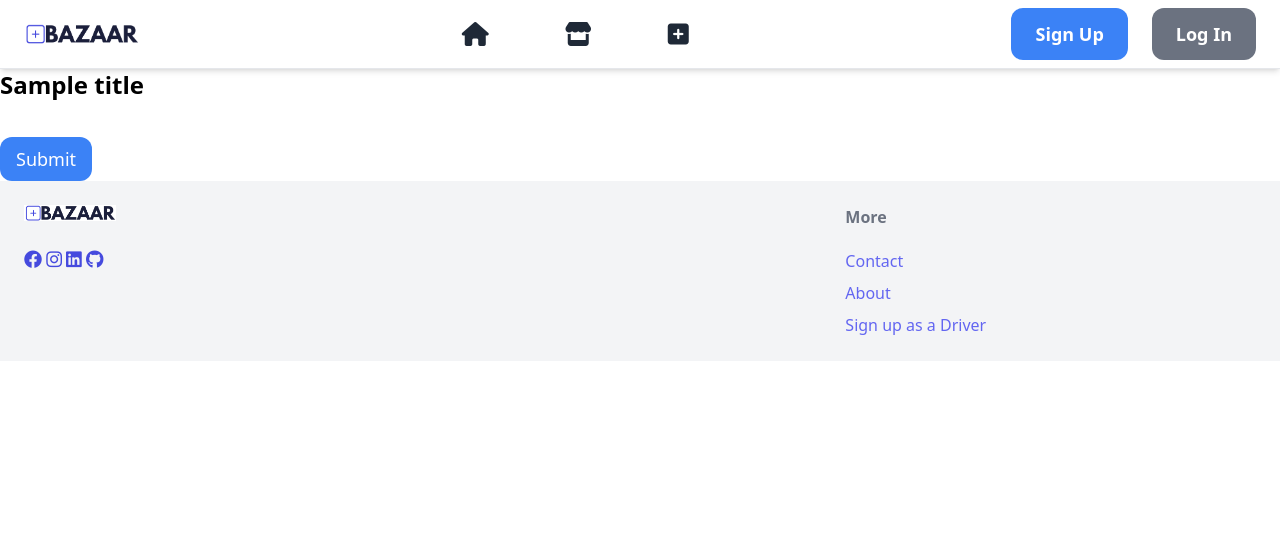
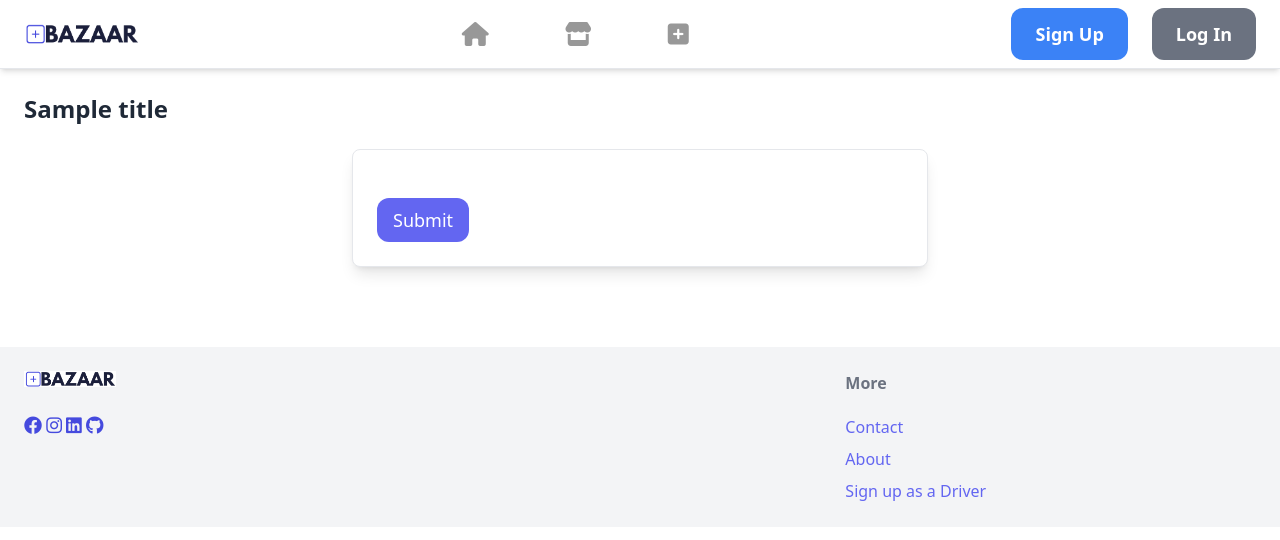
Before and after one commit to Mazi-Ahmed/Bazaar-App, a Django app: template bazaar/product/templates/product/form.html in a window 1280 px wide. Shown: the top 540 px of the page. Run offline with Django 3.2, Linux system fonts and the light colour scheme; the template is opened without the code that fills it: most values are stand-ins (such as "Sample title", 1, 10 or a date in 2020); some libraries are stand-ins or nearby versions.

Commit message:
Added dark mode feature - incomplete

```diff
--- a/bazaar/core/static/css/style.css
+++ b/bazaar/core/static/css/style.css
@@ -18,3 +18,12 @@
     border-radius: 8px;
     overflow: hidden;
 }
+
+body.dark-mode {
+    background-color: rgba(0, 0, 0, 0.85) !important;
+    color: #ffffff !important;
+}
+
+body.dark-mode a {
+    color: #bb86fc;
+}
--- a/bazaar/core/templates/core/base.html
+++ b/bazaar/core/templates/core/base.html
@@ -2,6 +2,7 @@
 <!doctype html>
 
 <html>
+
 <head>
     <meta charset="utf-8">
     <meta name="viewport" content="width=device-width, initial-scale=1.0">
@@ -23,17 +24,23 @@
 
         <div class="flex-grow text-center">
             <div class="space-x-6 inline-flex">
-                    <a href="/" class="flex items-center px-6 py-2 rounded-xl border-2 transition-colors duration-300
+                <a href="/"
+                    class="flex items-center px-6 py-2 rounded-xl border-2 transition-colors duration-300
                         {% if active_page == 'home' %}border-indigo-500 text-indigo-500{% else %}border-transparent hover:border-indigo-400{% endif %}">
-                        <i class="fa-solid fa-house text-2xl {% if active_page == 'home' %}text-indigo-500{% else %}text-gray-800{% endif %}"></i>
+                    <i
+                        class="fa-solid fa-house text-2xl" style="color:#989898"></i>
                 </a>
-                    <a href="{% url 'product:products' %}" class="flex items-center px-6 py-2 rounded-xl border-2 transition-colors duration-300
+                <a href="{% url 'product:products' %}"
+                    class="flex items-center px-6 py-2 rounded-xl border-2 transition-colors duration-300
                         {% if active_page == 'products' %}border-indigo-500 text-indigo-500{% else %}border-transparent hover:border-indigo-400{% endif %}">
-                        <i class="fa-solid fa-store text-2xl {% if active_page == 'products' %}text-indigo-500{% else %}text-gray-800{% endif %}"></i>
+                    <i
+                        class="fa-solid fa-store text-2xl" style="color:#989898"></i>
                 </a>
-                    <a href="{% url 'product:new' %}" class="flex items-center px-6 py-2 rounded-xl border-2 transition-colors duration-300
+                <a href="{% url 'product:new' %}"
+                    class="flex items-center px-6 py-2 rounded-xl border-2 transition-colors duration-300
                         {% if active_page == 'new' %}border-indigo-500 text-indigo-500{% else %}border-transparent hover:border-indigo-400{% endif %}">
-                        <i class="fa-solid fa-square-plus text-2xl {% if active_page == 'new' %}text-indigo-500{% else %}text-gray-800{% endif %}"></i>
+                    <i
+                        class="fa-solid fa-square-plus text-2xl" style="color:#989898"></i>
                 </a>
             </div>
         </div>
@@ -41,6 +48,9 @@
 
         <div class="flex items-center space-x-6">
             {% if request.user.is_authenticated %}
+            <button id="theme-toggle" class="text-2xl">
+                <i class="fa-solid fa-moon" id="toggle-icon" style="color: #454ADE"></i>
+            </button>
             <a href="{% url 'dialogue:inbox' %}">
                 <i class="fa-solid fa-inbox text-2xl" style="color: #454ADE"></i>
             </a>
@@ -48,8 +58,10 @@
                 <i class="fa-sharp fa-solid text-2xl fa-user" style="color: #454ADE"></i>
             </a>
             {% else %}
-                <a href="{% url 'core:signup' %}" class="px-6 py-3 text-lg font-semibold bg-blue-500 text-white rounded-xl hover:bg-blue-700">Sign Up</a>
-                <a href="{% url 'core:login' %}" class="px-6 py-3 text-lg font-semibold bg-gray-500 text-white rounded-xl hover:bg-gray-700">Log In</a>
+            <a href="{% url 'core:signup' %}"
+                class="px-6 py-3 text-lg font-semibold bg-blue-500 text-white rounded-xl hover:bg-blue-700">Sign Up</a>
+            <a href="{% url 'core:login' %}"
+                class="px-6 py-3 text-lg font-semibold bg-gray-500 text-white rounded-xl hover:bg-gray-700">Log In</a>
             {% endif %}
         </div>
     </nav>
@@ -80,5 +92,37 @@
         </div>
     </footer>
     {% endblock %}
+
+    <script>
+        document.addEventListener('DOMContentLoaded', function () {
+            const toggleButton = document.getElementById('theme-toggle');
+            const icon = document.getElementById('toggle-icon');
+
+            // Check current theme
+            const currentTheme = localStorage.getItem('theme') || 'light';
+            if (currentTheme === 'dark') {
+                document.body.classList.add('dark-mode');
+                icon.classList.remove('fa-moon');
+                icon.classList.add('fa-sun');
+            }
+
+            toggleButton.addEventListener('click', function () {
+                console.log("Toggle button clicked!");
+                document.body.classList.toggle('dark-mode');
+                if (document.body.classList.contains('dark-mode')) {
+                    localStorage.setItem('theme', 'dark');
+                    icon.classList.remove('fa-moon');
+                    icon.classList.add('fa-sun');
+                    console.log("Dark mode enabled");
+                } else {
+                    localStorage.setItem('theme', 'light');
+                    icon.classList.remove('fa-sun');
+                    icon.classList.add('fa-moon');
+                    console.log("Light mode enabled");
+                }
+            });
+        });
+    </script>
 </body>
+
 </html>
--- a/bazaar/core/templates/core/index.html
+++ b/bazaar/core/templates/core/index.html
@@ -24,7 +24,7 @@
             {% for product in products %}
             <div class="flex-shrink-0 w-40">
                 <a href="{% url 'product:detail' product.id %}">
-                    <img src="{{ product.image.url }}" class="w-full h-32 rounded-xl object-cover">
+                    <img src="{{ product.image.url }}" class="border w-full h-32 rounded-xl object-cover">
                     <div class="mt-2 text-center">
                         <h3 class="text-lg font-semibold">{{ product.name }}</h3>
                         <p class="text-gray-500">${{ product.price }}0</p>
--- a/bazaar/product/templates/product/form.html
+++ b/bazaar/product/templates/product/form.html
@@ -1,27 +1,53 @@
 {% extends 'core/base.html' %}
 
-{% block title %}{{ title }}{% endblock %}
+{% block title %}New Listing{% endblock %}
 
 {% block content %}
-<h1 class="mb-3 font-semibold text-2xl">{{ title }}</h1>
+<h1 class="m-6 font-semibold text-2xl text-gray-800">{{ title }}</h1>
 
-<form method="post" action="." enctype="multipart/form-data">
+<form method="post" action="." enctype="multipart/form-data" class="max-w-xl mx-auto border bg-white mb-20 p-6 rounded-lg shadow-lg">
     {% csrf_token %}
 
-    <div class="space-y-4">
-        {{ form.as_p }}
+    <div class="space-y-6">
+        {% for field in form %}
+            <div class="form-group">
+                <label class="block mb-2 text-sm font-medium text-gray-700">{{ field.label }}</label>
+                {{ field }}
+                {% if field.errors %}
+                    <div class="text-red-500 text-sm mt-1">
+                        {{ field.errors }}
+                    </div>
+                {% endif %}
+            </div>
+        {% endfor %}
     </div>
 
     {% if form.errors or form.non_field_errors %}
-    <div class="mb-3 p-6 bg-red-100 rounded-xl">
-        {% for field in form %}
-            {{ field.errors }}
+    <div class="mb-3 p-4 bg-red-100 rounded-xl text-red-600">
+        {% for error in form.non_field_errors %}
+            <p>{{ error }}</p>
         {% endfor %}
-        {{ form.non_field_errors }}
     </div>
     {% endif %}
 
-    <button class="mt-6 py-2 px-4 text-lg bg-blue-500 hover:bg-blue-700 rounded-xl text-white">Submit</button>
+    <button class="mt-6 py-2 px-4 text-lg bg-indigo-500 hover:bg-indigo-700 rounded-xl text-white transition duration-200">Submit</button>
 </form>
 
+<style>
+    input, textarea, select {
+        width: 100%;
+        padding: 0.5rem 1rem;
+        border: 1px solid #ccc;
+        border-radius: 0.5rem;
+        background-color: #f7f7f7;
+        transition: border-color 0.2s;
+    }
+
+    input:focus, textarea:focus, select:focus {
+        border-color: #454ade;
+        outline: none;
+        box-shadow: 0 0 0 2px rgba(79, 70, 229, 0.2);
+    }
+</style>
+
 {% endblock %}
--- a/bazaar/product/views.py
+++ b/bazaar/product/views.py
@@ -43,7 +43,7 @@ def new(request):
         form = NewProduct()
     return render(request, 'product/form.html', {
         'form': form,
-        'title': 'New Product'
+        'title': 'Create new listing'
     })
 
 @login_required
```
Also changed, not shown: bazaar/product/templates/product/detail.html (+5 -4 lines), bazaar/product/templates/product/products.html (+4 -4 lines), bazaar/media/product_images/antique_lamp.jpg (added). Lines whose indentation alone changed are shown as unchanged.
